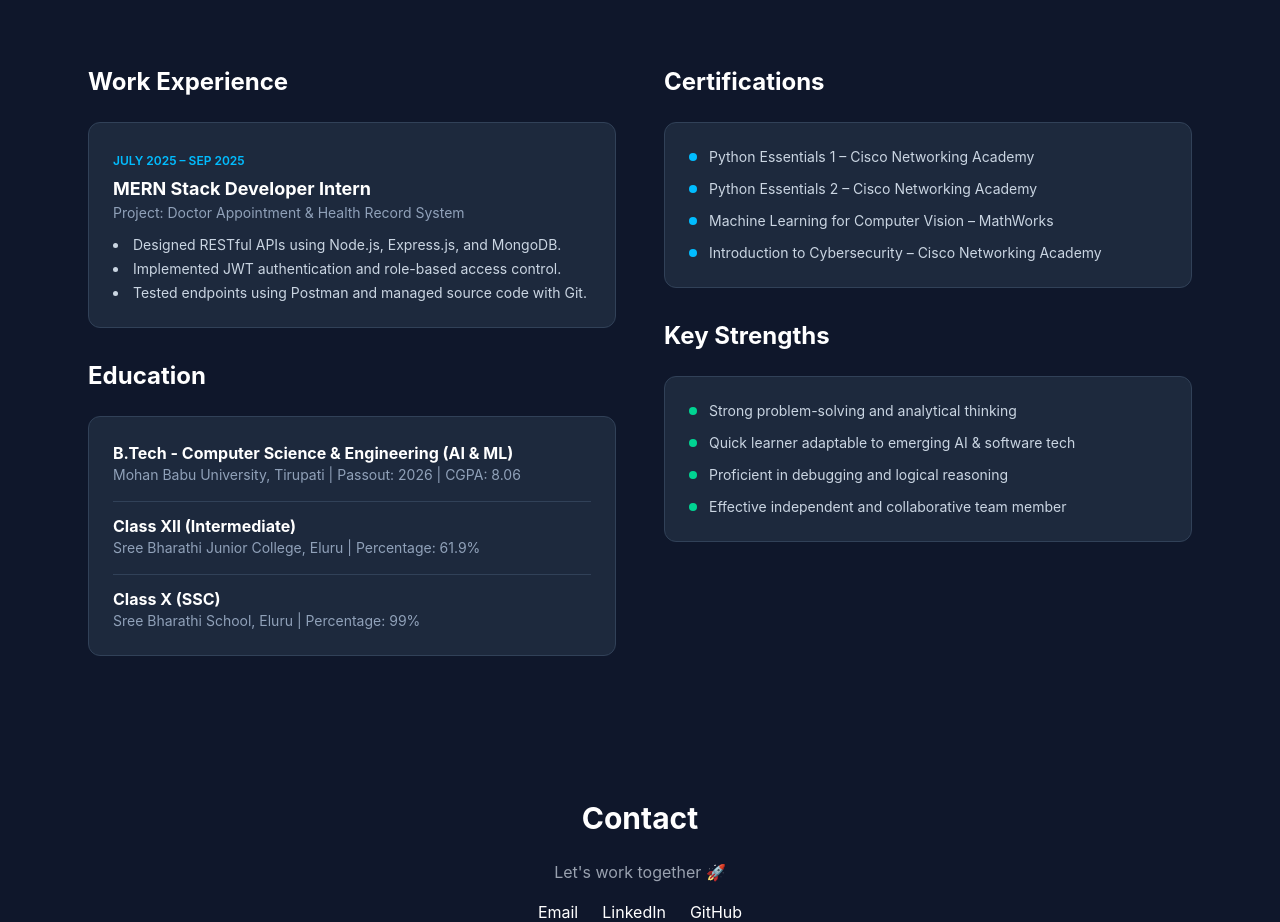
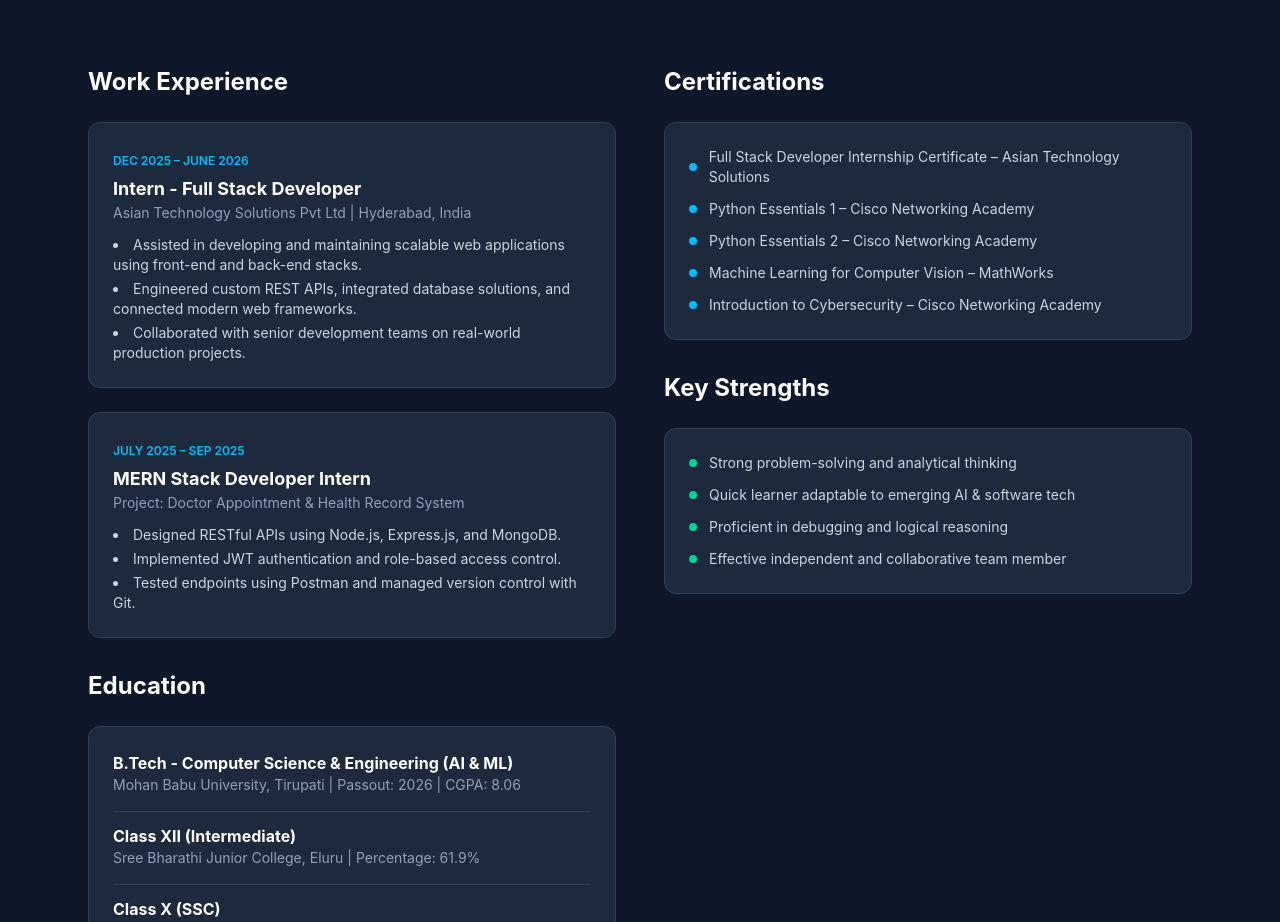
Before and after one commit to hemanulasa884-creator/heman-portfolio, a React (Vite) app: page / in a window 1280 px wide. Shown: the part 2240-3162 px from the top of the page. Built offline with nearby package versions, Linux system fonts and the light colour scheme.

Commit message:
Add Asian Technology Solutions Internship to experience section

```diff
--- a/src/components/About.jsx
+++ b/src/components/About.jsx
@@ -8,6 +8,20 @@ export default function About() {
         {/* Experience & Education */}
         <motion.div initial={{ opacity: 0, x: -20 }} whileInView={{ opacity: 1, x: 0 }} viewport={{ once: true }}>
           <h2 className="text-2xl font-bold text-white mb-6">Work Experience</h2>
+
+          {/* Asian Technology Solutions Internship */}
+          <div className="bg-slate-800 p-6 rounded-xl border border-slate-700 mb-6">
+            <span className="text-xs text-sky-400 font-semibold uppercase">Dec 2025 – June 2026</span>
+            <h3 className="text-lg font-bold text-white mt-1">Intern - Full Stack Developer</h3>
+            <p className="text-slate-400 text-sm mb-3">Asian Technology Solutions Pvt Ltd | Hyderabad, India</p>
+            <ul className="list-disc list-inside text-slate-300 text-sm space-y-1">
+              <li>Assisted in developing and maintaining scalable web applications using front-end and back-end stacks.</li>
+              <li>Engineered custom REST APIs, integrated database solutions, and connected modern web frameworks.</li>
+              <li>Collaborated with senior development teams on real-world production projects.</li>
+            </ul>
+          </div>
+
+          {/* MERN Internship */}
           <div className="bg-slate-800 p-6 rounded-xl border border-slate-700 mb-8">
             <span className="text-xs text-sky-400 font-semibold uppercase">July 2025 – Sep 2025</span>
             <h3 className="text-lg font-bold text-white mt-1">MERN Stack Developer Intern</h3>
@@ -15,7 +29,7 @@ export default function About() {
             <ul className="list-disc list-inside text-slate-300 text-sm space-y-1">
               <li>Designed RESTful APIs using Node.js, Express.js, and MongoDB.</li>
               <li>Implemented JWT authentication and role-based access control.</li>
-              <li>Tested endpoints using Postman and managed source code with Git.</li>
+              <li>Tested endpoints using Postman and managed version control with Git.</li>
             </ul>
           </div>
 
@@ -41,6 +55,7 @@ export default function About() {
           <h2 className="text-2xl font-bold text-white mb-6">Certifications</h2>
           <div className="bg-slate-800 p-6 rounded-xl border border-slate-700 mb-8 space-y-3">
             {[
+              "Full Stack Developer Internship Certificate – Asian Technology Solutions",
               "Python Essentials 1 – Cisco Networking Academy",
               "Python Essentials 2 – Cisco Networking Academy",
               "Machine Learning for Computer Vision – MathWorks",
```
